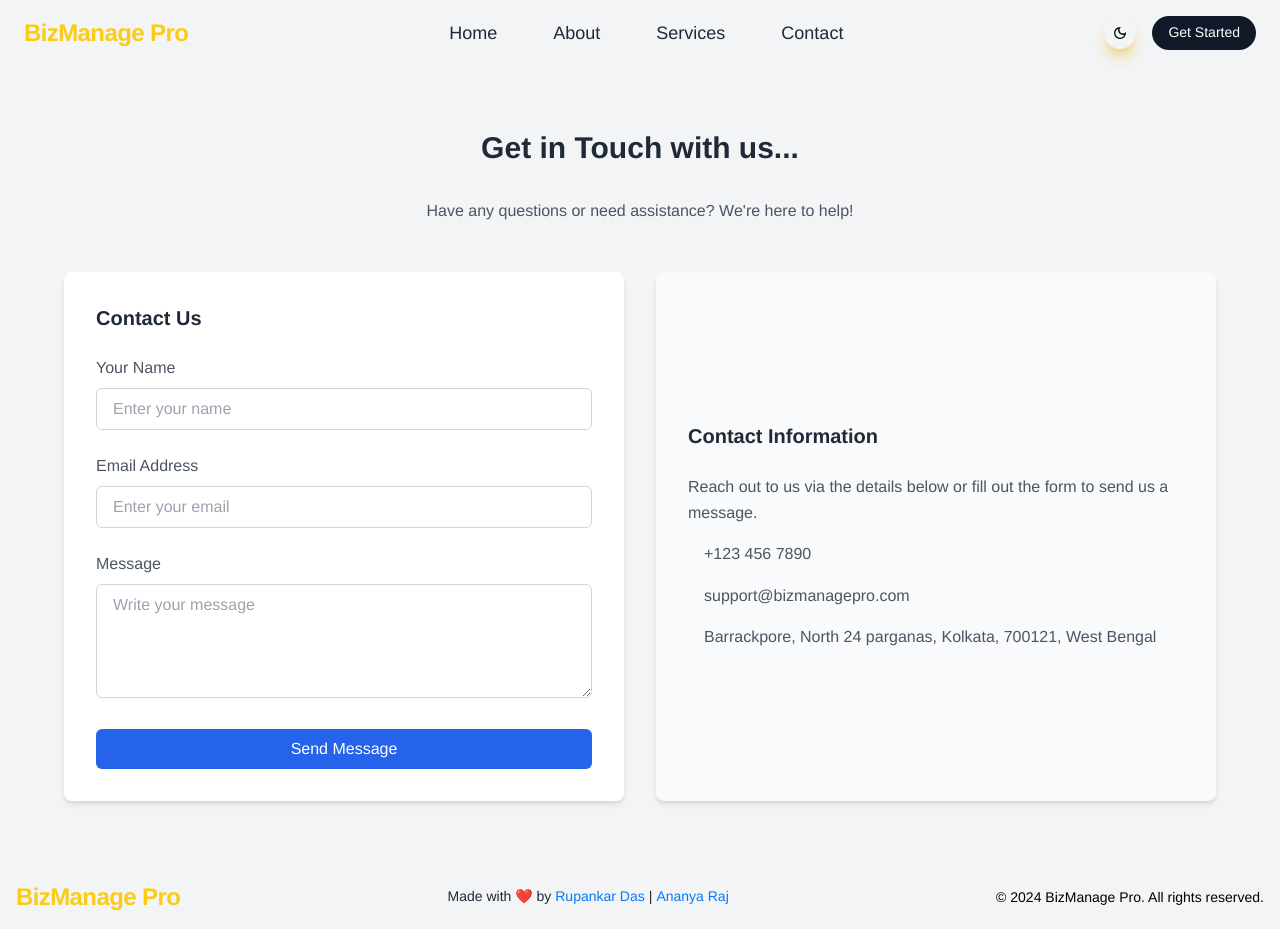
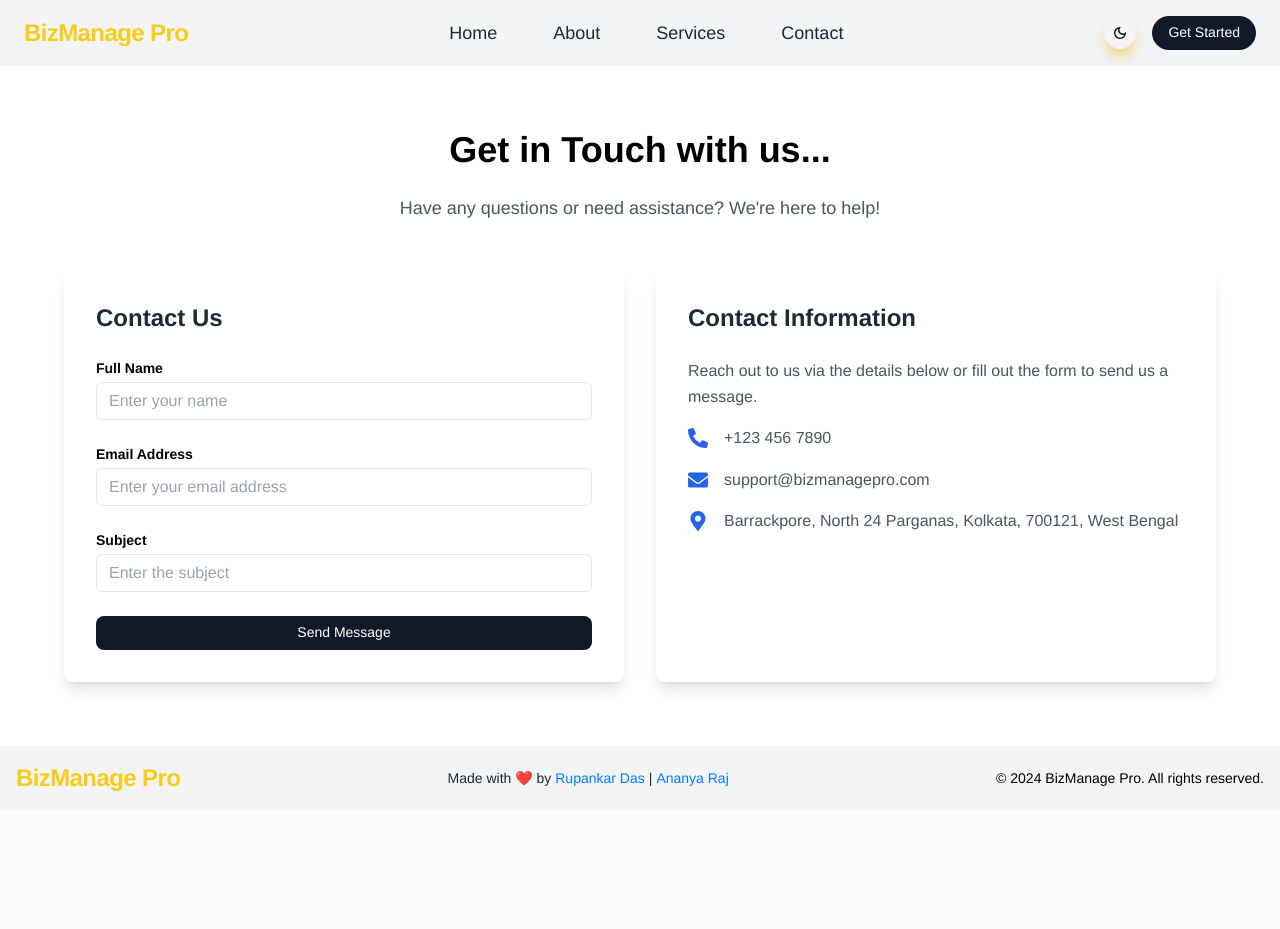
Before and after one commit to R1MO9/BizManage-Pro, a React (Vite) app in the folder client/: page /contact in a window 1280 px wide. After the commit the page ends 810 px from the top, so only its background shows below. Built offline with nearby package versions, Linux system fonts and the light colour scheme.

Commit message:
style: update contact page layout and enhance accessibility with labeled inputs

```diff
--- a/client/src/index.css
+++ b/client/src/index.css
@@ -1,7 +1,6 @@
 @tailwind base;
 @tailwind components;
 @tailwind utilities;
-@import '@fortawesome/fontawesome-free/css/all.min.css';
 
 /* Global Styles */
 html {
--- a/client/src/pages/contact_page.jsx
+++ b/client/src/pages/contact_page.jsx
@@ -1,89 +1,75 @@
 import React from 'react';
+import { FaPhoneAlt, FaEnvelope, FaMapMarkerAlt } from 'react-icons/fa'; // Importing React Icons
+import Button from '../components/common/button';
+import LabeledTextInput from '../components/common/labeled-text-input';
 
 const ContactPage = () => {
   return (
-    <section className="bg-gray-100 py-16">
-      <div className="container mx-auto px-6 lg:px-16">
-        <h2 className="text-3xl font-bold text-center text-gray-800 mb-8">
+    <section className="bg-white text-black dark:bg-gray-950 dark:text-white py-16 px-6 lg:px-16">
+      <div className="container mx-auto">
+        <h2 className="text-3xl font-bold text-center mb-6 sm:text-4xl">
           Get in Touch with us...
         </h2>
-        <p className="text-center text-gray-600 mb-12">
+        <p className="text-center text-gray-600 mb-12 sm:text-lg dark:text-gray-300">
           Have any questions or need assistance? We're here to help!
         </p>
-        <div className="grid md:grid-cols-2 gap-8">
+        <div className="grid gap-8 sm:grid-cols-1 lg:grid-cols-2">
 
           {/* Contact Form */}
-          <div className="bg-white shadow-md rounded-lg p-8">
-            <h3 className="text-xl font-semibold text-gray-800 mb-6">Contact Us</h3>
+          <div className="bg-white dark:bg-gray-800 shadow-lg rounded-lg p-8 flex flex-col">
+            <h3 className="text-2xl font-semibold text-gray-800 dark:text-gray-100 mb-6">Contact Us</h3>
             <form className="space-y-6">
 
-              <div>
-                <label className="block text-gray-600 mb-2" htmlFor="name">
-                  Your Name
-                </label>
-                <input
+              <LabeledTextInput
+                label="Full Name"
                 type="text"
                 id="name"
                 placeholder="Enter your name"
-                  className="w-full px-4 py-2 border border-gray-300 rounded-md focus:outline-none focus:ring-2 focus:ring-blue-500"
               />
-              </div>
 
-              <div>
-                <label className="block text-gray-600 mb-2" htmlFor="email">
-                  Email Address
-                </label>
-                <input
+              <LabeledTextInput
+                label="Email Address"
                 type="email"
                 id="email"
-                  placeholder="Enter your email"
-                  className="w-full px-4 py-2 border border-gray-300 rounded-md focus:outline-none focus:ring-2 focus:ring-blue-500"
+                placeholder="Enter your email address"
               />
-              </div>
 
-              <div>
-                <label className="block text-gray-600 mb-2" htmlFor="message">
-                  Message
-                </label>
-                <textarea
-                  id="message"
-                  rows="4"
-                  placeholder="Write your message"
-                  className="w-full px-4 py-2 border border-gray-300 rounded-md focus:outline-none focus:ring-2 focus:ring-blue-500"
-                ></textarea>
-              </div>
+              <LabeledTextInput
+                label="Subject"
+                type="text"
+                id="subject"
+                placeholder="Enter the subject"
+              />
 
-              <button
-                type="submit"
-                className="w-full bg-blue-600 text-white font-medium py-2 rounded-md hover:bg-blue-700 transition duration-300"
-              >
+              <Button type="submit" className="w-full bg-blue-600 hover:bg-blue-700 text-white py-3 px-6 rounded-lg transition-all duration-200">
                 Send Message
-              </button>
+              </Button>
 
             </form>
           </div>
 
           {/* Contact Info */}
-          <div className="flex flex-col justify-center bg-gray-50 shadow-md rounded-lg p-8">
-            <h3 className="text-xl font-semibold text-gray-800 mb-6">Contact Information</h3>
-            <p className="text-gray-600 mb-4">
+          <div className="bg-white dark:bg-gray-800 shadow-lg rounded-lg p-8 flex flex-col">
+            <h3 className="text-2xl font-semibold text-gray-800 dark:text-gray-100 mb-6">Contact Information</h3>
+            <p className="text-gray-600 dark:text-gray-300 mb-4">
               Reach out to us via the details below or fill out the form to send us a message.
             </p>
             <div className="space-y-4">
               <div className="flex items-center space-x-4">
-                <i className="fas fa-phone-alt text-blue-600"></i>
-                <p className="text-gray-600">+123 456 7890</p>
+                <FaPhoneAlt className="text-blue-600 dark:text-blue-400 text-xl" />
+                <p className="text-gray-600 dark:text-gray-300">+123 456 7890</p>
               </div>
               <div className="flex items-center space-x-4">
-                <i className="fas fa-envelope text-blue-600"></i>
-                <p className="text-gray-600">support@bizmanagepro.com</p>
+                <FaEnvelope className="text-blue-600 dark:text-blue-400 text-xl" />
+                <p className="text-gray-600 dark:text-gray-300">support@bizmanagepro.com</p>
               </div>
               <div className="flex items-center space-x-4">
-                <i className="fas fa-map-marker-alt text-blue-600"></i>
-                <p className="text-gray-600">Barrackpore, North 24 parganas, Kolkata, 700121, West Bengal</p>
+                <FaMapMarkerAlt className="text-blue-600 dark:text-blue-400 text-xl" />
+                <p className="text-gray-600 dark:text-gray-300">Barrackpore, North 24 Parganas, Kolkata, 700121, West Bengal</p>
               </div>
             </div>
           </div>
+
         </div>
       </div>
     </section>
```
Lines whose indentation alone changed are shown as unchanged.
